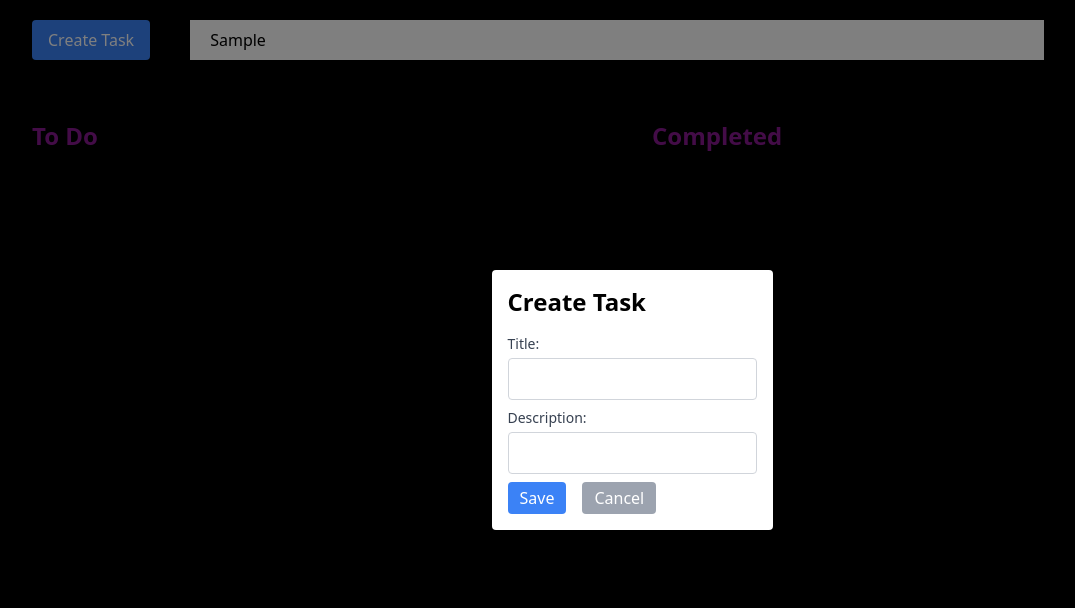
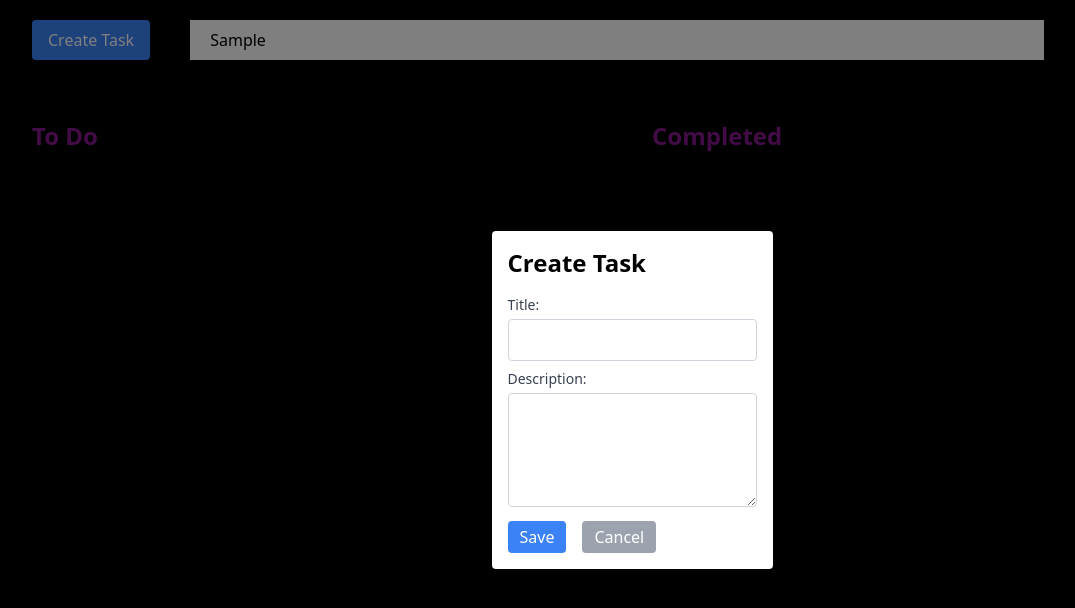
Before and after one commit to mdbudnick/todo-nextjs, a Next.js app: page / in a window 1280 px wide. Both pictures are taken after typing "Sample" into the empty fields and a click on the button "Create Task". Shown: the top 608 px of the page, without its empty margins (8-1083 px from the left). Built offline with nearby package versions, Linux system fonts and the light colour scheme.

Commit message:
Change description inputs to textareas

```diff
--- a/app/components/CreateTask.tsx
+++ b/app/components/CreateTask.tsx
@@ -15,7 +15,9 @@ const CreateTask: React.FC<CreateTaskProps> = ({ onClose, onSave }) => {
     setError('')
   }
 
-  const handleDescriptionChange = (e: React.ChangeEvent<HTMLInputElement>) => {
+  const handleDescriptionChange = (
+    e: React.ChangeEvent<HTMLTextAreaElement>,
+  ) => {
     setDescription(e.target.value)
     setError('')
   }
@@ -68,12 +70,12 @@ const CreateTask: React.FC<CreateTaskProps> = ({ onClose, onSave }) => {
           >
             Description:
           </label>
-          <input
-            type="text"
+          <textarea
             id="description"
             value={description}
             maxLength={250}
             onChange={handleDescriptionChange}
+            rows={4}
             className="mt-1 p-2 border border-gray-300 rounded w-full"
           />
         </div>
--- a/app/components/TaskCard.tsx
+++ b/app/components/TaskCard.tsx
@@ -33,7 +33,7 @@ const TaskCard: React.FC<TaskProps> = ({
     : 'text-fuchsia-700'
 
   const titleInputRef = useRef<HTMLInputElement | null>(null)
-  const descriptionInputRef = useRef<HTMLInputElement | null>(null)
+  const descriptionInputRef = useRef<HTMLTextAreaElement | null>(null)
 
   useEffect(() => {
     if (isEditingTitle && titleInputRef.current) {
@@ -69,7 +69,9 @@ const TaskCard: React.FC<TaskProps> = ({
     setUpdatedTitle(e.target.value)
   }
 
-  const handleDescriptionChange = (e: React.ChangeEvent<HTMLInputElement>) => {
+  const handleDescriptionChange = (
+    e: React.ChangeEvent<HTMLTextAreaElement>,
+  ) => {
     setUpdatedDescription(e.target.value)
   }
 
@@ -115,9 +117,9 @@ const TaskCard: React.FC<TaskProps> = ({
           </h2>
         )}
         {isEditingDescription ? (
-          <input
+          <textarea
             ref={descriptionInputRef}
-            type="text"
+            rows={4}
             value={updatedDescription}
             maxLength={250}
             onChange={handleDescriptionChange}
```
